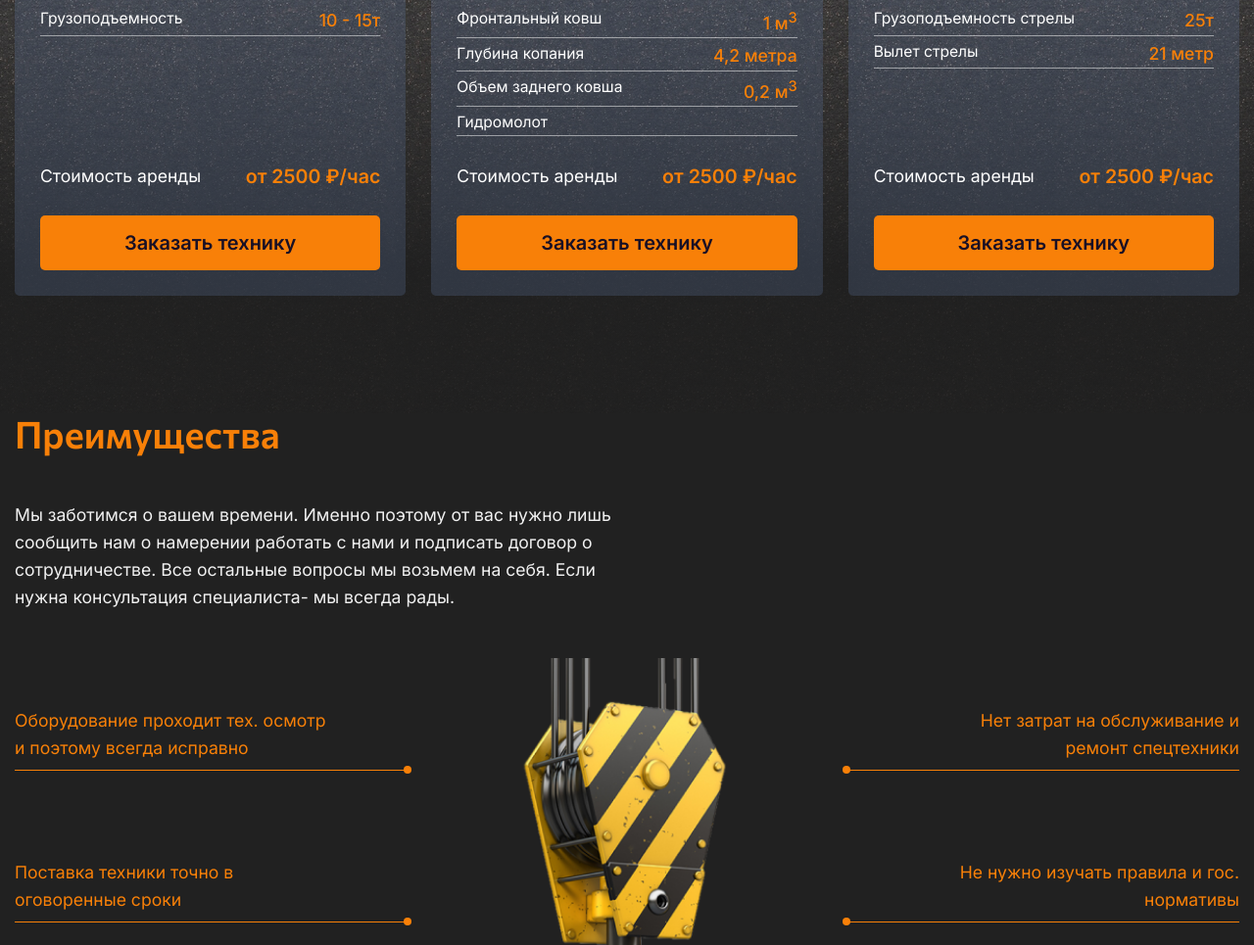
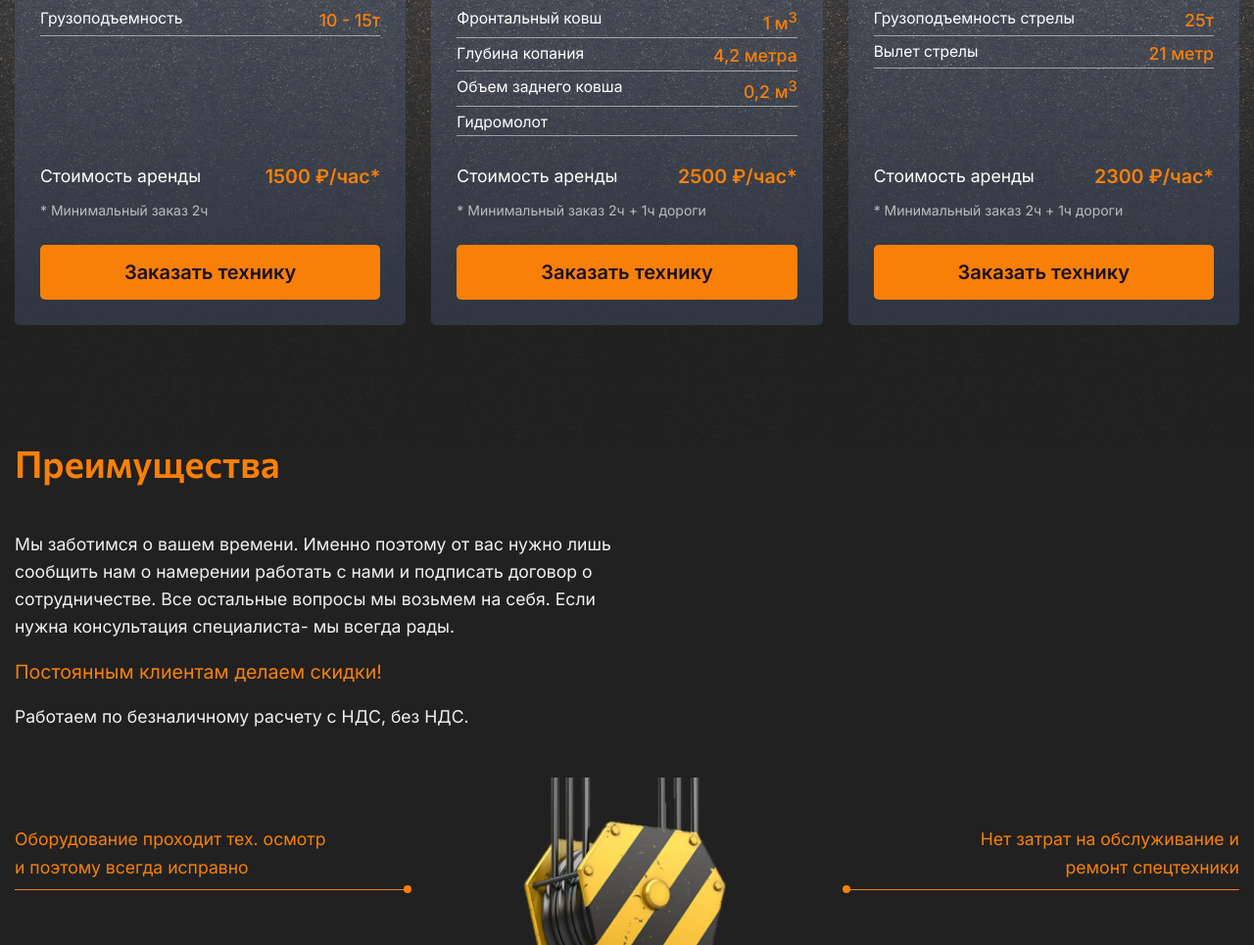
Before and after one commit to s-plotnikov/spec-tech, a website: page app/index.html in a window 1280 px wide. Shown: the part 2242-3207 px from the top of the page at 98% size. Drawn offline with nearby package versions, Linux system fonts and the light colour scheme.

Commit message:
text changes

```diff
--- a/app/index.html
+++ b/app/index.html
@@ -224,10 +224,11 @@
                     </div>
                   </div>
                   <div>
-                    <div class="vehicle-card__price mb-3 mb-sm-4" itemprop="offers" itemscope itemtype="http://schema.org/Offer">
+                    <div class="vehicle-card__price mb-2" itemprop="offers" itemscope itemtype="http://schema.org/Offer">
                       <span class="me-3">Стоимость аренды</span>
-                      <div class="color-orange fs-20 fw-600" itemprop="price">от 2500 ₽/час</div>
+                      <div class="color-orange fs-20 fw-600" itemprop="price">1500 ₽/час*</div>
                     </div>
+                    <div class="fs-14 color-muted mb-3 mb-sm-4">* Минимальный заказ 2ч</div>
                     <a href="https://wa.me/+79619778975" class="btn btn--md btn--orange w-100">Заказать технику</a>
                   </div>
                 </div>
@@ -248,11 +249,11 @@
                         <div class="accordion__content">
                           <div class="vehicle-card__spec" itemprop="description">
                             <div class="vehicle-card__spec-item">
-                              <span class="fs-16">Фронтальный ковш </span>
+                              <span class="fs-16">Фронтальный ковш</span>
                               <span class="color-orange fw-500">1 м<sup>3</sup></span>
                             </div>
                             <div class="vehicle-card__spec-item">
-                              <span class="fs-16">Глубина копания </span>
+                              <span class="fs-16">Глубина копания</span>
                               <span class="color-orange fw-500">4,2 метра</span>
                             </div>
                             <div class="vehicle-card__spec-item">
@@ -269,10 +270,11 @@
                   </div>
                 </div>
                 <div>
-                  <div class="vehicle-card__price mb-3 mb-sm-4" itemprop="offers" itemscope itemtype="http://schema.org/Offer">
+                  <div class="vehicle-card__price mb-2" itemprop="offers" itemscope itemtype="http://schema.org/Offer">
                     <span class="me-3">Стоимость аренды</span>
-                    <div class="color-orange fs-20 fw-600" itemprop="price">от 2500 ₽/час</div>
+                    <div class="color-orange fs-20 fw-600" itemprop="price">2500 ₽/час*</div>
                   </div>
+                  <div class="fs-14 color-muted mb-3 mb-sm-4">* Минимальный заказ 2ч + 1ч дороги</div>
                   <a href="https://wa.me/+79619778975" class="btn btn--md btn--orange w-100">Заказать технику</a>
                 </div>
               </div>
@@ -293,7 +295,7 @@
                         <div class="accordion__content">
                           <div class="vehicle-card__spec" itemprop="description">
                             <div class="vehicle-card__spec-item">
-                              <span class="fs-16">Грузоподъемность стрелы </span>
+                              <span class="fs-16">Грузоподъемность стрелы</span>
                               <span class="color-orange fw-500">25т</span>
                             </div>
                             <div class="vehicle-card__spec-item">
@@ -307,10 +309,11 @@
                   </div>
                 </div>
                 <div>
-                  <div class="vehicle-card__price mb-3 mb-sm-4" itemprop="offers" itemscope itemtype="http://schema.org/Offer">
+                  <div class="vehicle-card__price mb-2" itemprop="offers" itemscope itemtype="http://schema.org/Offer">
                     <span class="me-3">Стоимость аренды</span>
-                    <div class="color-orange fs-20 fw-600" itemprop="price">от 2500 ₽/час</div>
+                    <div class="color-orange fs-20 fw-600" itemprop="price">2300 ₽/час*</div>
                   </div>
+                  <div class="fs-14 color-muted mb-3 mb-sm-4">* Минимальный заказ 2ч + 1ч дороги</div>
                   <a href="https://wa.me/+79619778975" class="btn btn--md btn--orange w-100">Заказать технику</a>
                 </div>
               </div>
@@ -345,10 +348,11 @@
                   </div>
                 </div>
                 <div>
-                  <div class="vehicle-card__price mb-3 mb-sm-4" itemprop="offers" itemscope itemtype="http://schema.org/Offer">
+                  <div class="vehicle-card__price mb-2" itemprop="offers" itemscope itemtype="http://schema.org/Offer">
                     <span class="me-3">Стоимость аренды</span>
-                    <div class="color-orange fs-20 fw-600" itemprop="price">от 2500 ₽/час</div>
+                    <div class="color-orange fs-20 fw-600" itemprop="price">2800 ₽/час*</div>
                   </div>
+                  <div class="fs-14 color-muted mb-3 mb-sm-4">* Минимальный заказ 3ч + 1ч дороги</div>
                   <a href="https://wa.me/+79619778975" class="btn btn--md btn--orange w-100">Заказать технику</a>
                 </div>
               </div>
@@ -382,10 +386,11 @@
                   </div>
                 </div>
                 <div>
-                  <div class="vehicle-card__price mb-3 mb-sm-4" itemprop="offers" itemscope itemtype="http://schema.org/Offer">
+                  <div class="vehicle-card__price mb-2" itemprop="offers" itemscope itemtype="http://schema.org/Offer">
                     <span class="me-3">Стоимость аренды</span>
-                    <div class="color-orange fs-20 fw-600" itemprop="price">от 2500 ₽/час</div>
+                    <div class="color-orange fs-20 fw-600" itemprop="price">3300 ₽/час*</div>
                   </div>
+                  <div class="fs-14 color-muted mb-3 mb-sm-4">* Минимальный заказ 5ч + 1ч дороги</div>
                   <a href="https://wa.me/+79619778975" class="btn btn--md btn--orange w-100">Заказать технику</a>
                 </div>
               </div>
@@ -416,10 +421,11 @@
                   </div>
                 </div>
                 <div>
-                  <div class="vehicle-card__price mb-3 mb-sm-4" itemprop="offers" itemscope itemtype="http://schema.org/Offer">
+                  <div class="vehicle-card__price mb-2" itemprop="offers" itemscope itemtype="http://schema.org/Offer">
                     <span class="me-3">Стоимость аренды</span>
-                    <div class="color-orange fs-20 fw-600" itemprop="price">от 2500 ₽/час</div>
+                    <div class="color-orange fs-20 fw-600" itemprop="price">3300 ₽/час*</div>
                   </div>
+                  <div class="fs-14 color-muted mb-3 mb-sm-4">* Минимальный заказ 2ч + 1ч дороги</div>
                   <a href="https://wa.me/+79619778975" class="btn btn--md btn--orange w-100">Заказать технику</a>
                 </div>
               </div>
@@ -433,10 +439,16 @@
       <div class="container">
         <h2 class="h2 color-orange mb-4 mb-sm-5 wow animate__animated animate__fadeInUp">Преимущества</h2>
         <div class="col-lg-6 mb-4 mb-sm-5 wow animate__animated animate__fadeIn animate__delay-06s">
-          <p>
+          <p class="mb-3">
             Мы заботимся о вашем времени. Именно поэтому от вас нужно лишь сообщить нам о намерении работать с нами и
             подписать договор о сотрудничестве. Все остальные вопросы мы возьмем на себя. Если нужна консультация
             специалиста- мы всегда рады.
+          </p>
+          <p class="mb-3 fs-20 color-orange">
+            Постоянным клиентам делаем скидки!
+          </p>
+          <p>
+            Работаем по безналичному расчету с НДС, без НДС.
           </p>
         </div>
         <div
--- a/app/scss/_fonts.scss
+++ b/app/scss/_fonts.scss
@@ -50,6 +50,9 @@ h3{
 .fs-15{
   font-size: 15px;
 }
+.fs-14{
+  font-size: 14px;
+}
 
 .fw-700{
   font-weight: 700;
--- a/app/scss/_global.scss
+++ b/app/scss/_global.scss
@@ -35,6 +35,9 @@ body {
 }
 .color-black{
 	color: #212121;
+}
+.color-muted{
+	opacity: 0.7;
 }
 
 
--- a/app/scss/_media.scss
+++ b/app/scss/_media.scss
@@ -178,6 +178,9 @@
     .vehicle-card{
         padding: 16px;
     }
+    .vehicle-card__price{
+        margin-top: 10px;
+    }
     .vehicle-card__img {
         max-width: 100%;
         width: 100%;
```
Also changed, not shown: app/css/style.min.css.
